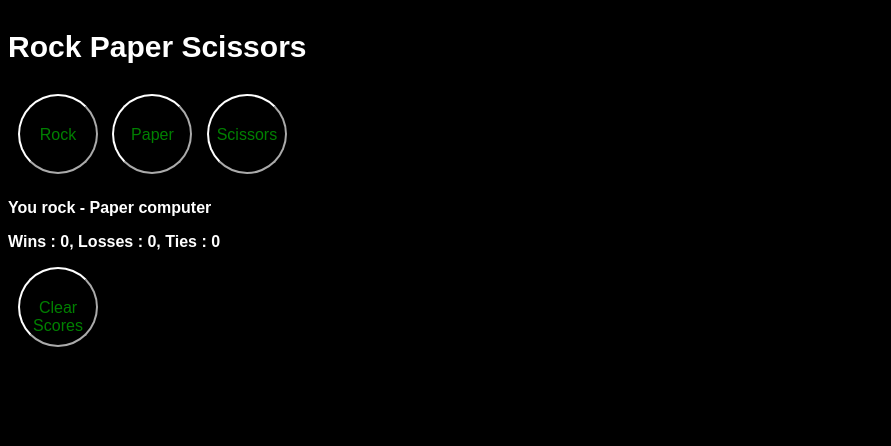
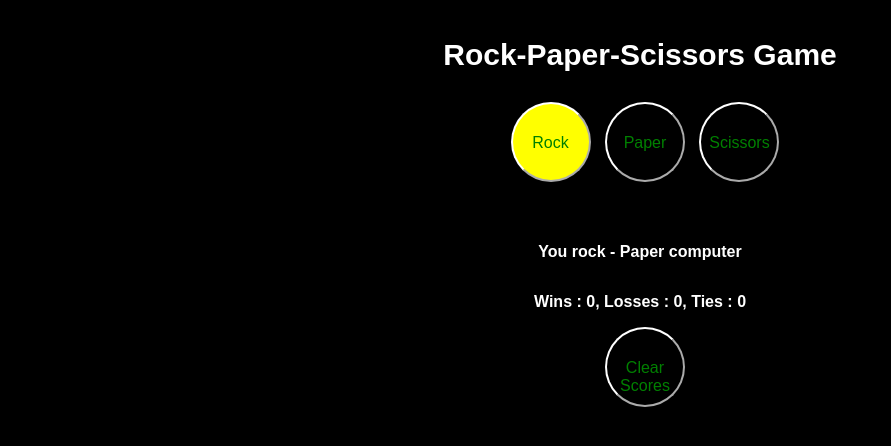
Before and after one commit to Erick-Ondiwa/Final-Version-of-Rock-Paper-Scissor-Game, a plain HTML site: page index.html in a window 1280 px wide. Both pictures are taken after a click on the button "Rock". Shown: the whole page, without its empty margins (0-891 px from the left). Drawn offline with Linux system fonts and the light colour scheme.

Commit message:
Favorite game has been modified

```diff
--- a/index.html
+++ b/index.html
@@ -7,17 +7,22 @@
 
   </head>
   <body>
-    <p class="gameTitle">Rock Paper Scissors</p>
+    <div class="container">
+      <p class="gameTitle">Rock-Paper-Scissors Game</p>
+      <div>
         <button id="rock_button" class="myButton js-scissorsButton">Rock</button>
         <button id="paper_button" class="myButton">Paper</button>
-
         <button id="scissors_button" class="myButton paperButton">Scissors</button>
+      </div>
       <!--This paragraph updates the scores in the document, not in the popup-->
+      <div class="results">
         <p class="js-result theResult"></p>
         <p class="js-moves theMoves"></p>
         <p class="js-updateScores scoreUpdates"></p>
+      </div>
 
       <button id="reset_button" class="myButton">Clear Scores</button>
+    </div>
 
     <script src="scripts.js"></script>
   </body>
--- a/scripts.js
+++ b/scripts.js
@@ -4,7 +4,7 @@
 
 const rock_button = document.getElementById('rock_button');
 
-rock_button.addEventListener('click', (event) =>{
+rock_button.addEventListener('click', () =>{
   displayColors();
   determineComputerMove();
   computeResult('rock');
@@ -27,7 +27,10 @@ scissors_button.addEventListener('click', () =>{
 
 const reset_button = document.getElementById('reset_button');
 reset_button.addEventListener('click', () =>{
-  resetScores();
+  const alertmsg = confirm("You are about to clear all scores!");
+  if(alertmsg){
+    resetScores();
+  }
   updateScores();
 });
 let score = JSON.parse(localStorage.getItem('score')) ||{
@@ -135,15 +138,15 @@ function displayColors() {
     const color_buttons = document.querySelectorAll('.myButton');
     color_buttons.forEach(button => {
       if (button.classList.contains('active')) {
-        button.style.color = colors[i];
+        button.style.backgroundColor = colors[i];
       } else {
-        button.style.color = ''; // Reset color for inactive buttons
+        button.style.backgroundColor = ''; // Reset color for inactive buttons
       }
     });
 
     i++;
     if (i === colors.length) {
-      i = 0;
+      i = -1;
     }
   }, 200);
 }
--- a/styles.css
+++ b/styles.css
@@ -1,4 +1,8 @@
 body{
+  display: flex;
+  flex-direction: column;
+  align-items: center;
+  justify-content: center;
   background-color: black;
   font-family: arial;
   color: white;
@@ -6,6 +10,21 @@ body{
 
 }
 
+.container{
+  display: flex;
+  flex-direction: column;
+  align-items: center;
+  justify-content: center;
+  background-color: black;
+  /* background-color: rgb(11, 248, 27); */
+}
+
+.results{
+  display: flex;
+  flex-direction: column;
+  align-items: center;
+  justify-content: center;
+}
 .myButton{
   color: green;
   /*display: block;*/
@@ -19,7 +38,7 @@ body{
   border-color:  white;
   border-radius: 40px;
 
-
+  cursor: pointer;
   font-size: medium;
 
 
```
Lines whose indentation alone changed are shown as unchanged.
